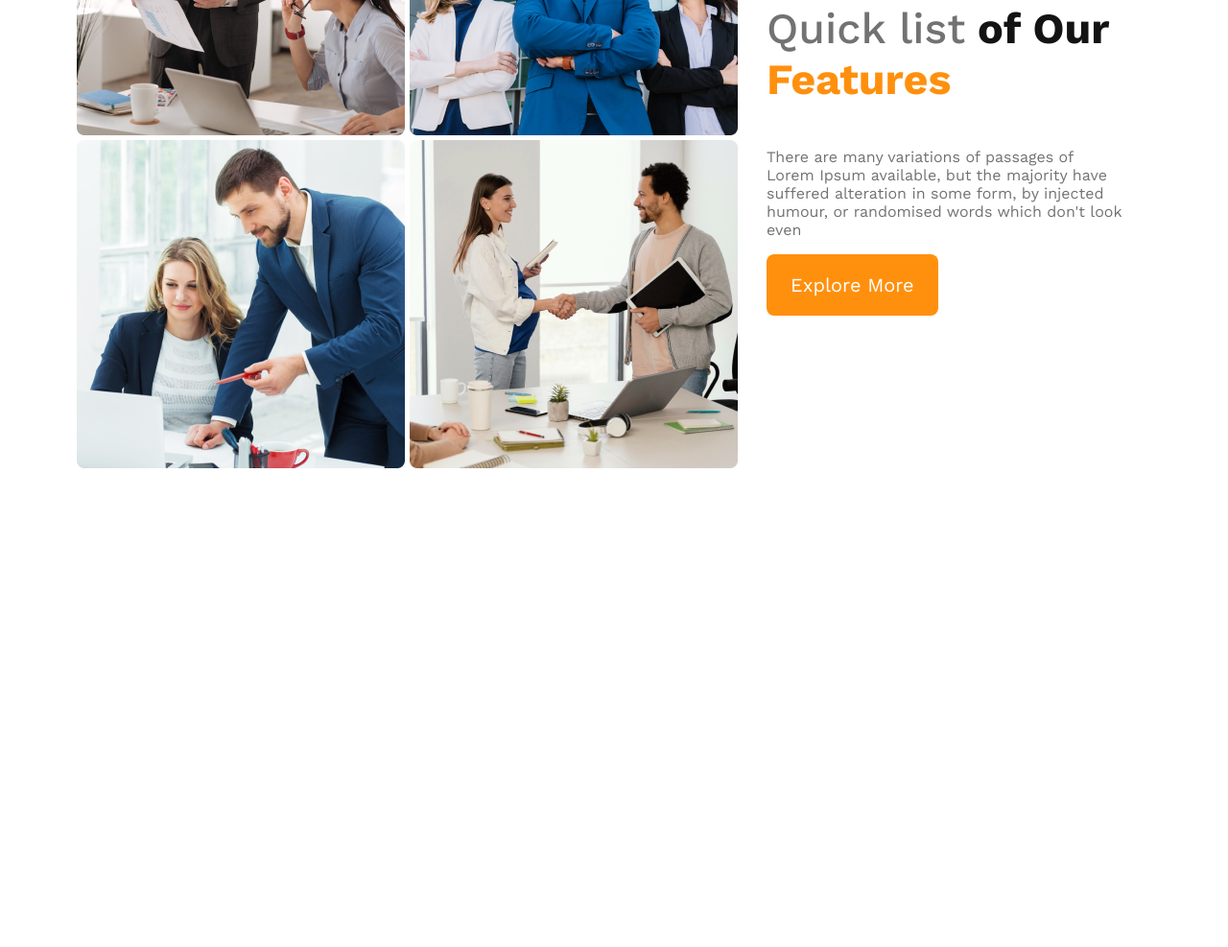
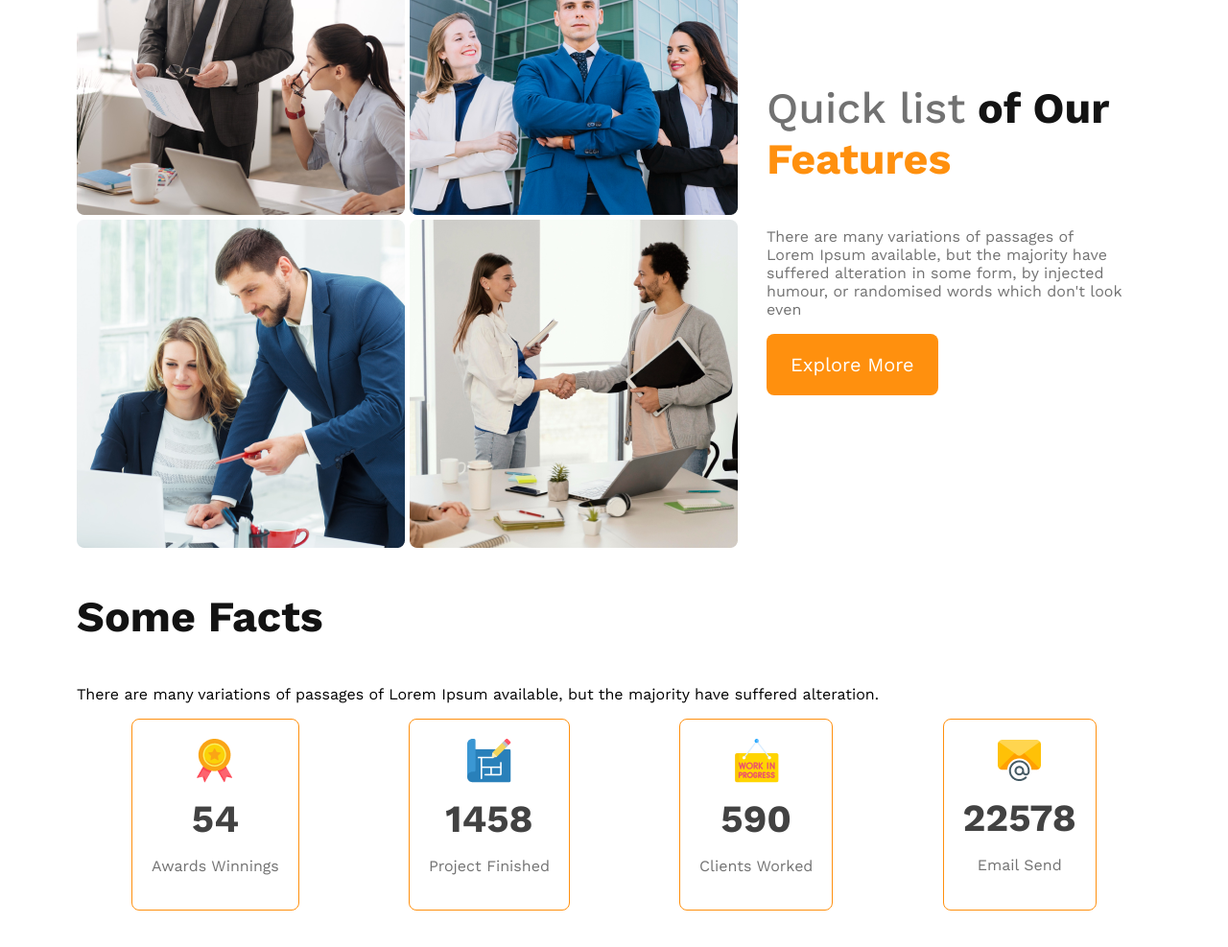
Before and after one commit to mdrezaulislam100/g3-architects-website, a plain HTML site: page index.html in a window 1280 px wide. Shown: the part 1207-2194 px from the top of the page at 96% size. Before the commit the page ends 1735 px from the top, so only its background shows below. Drawn offline with nearby package versions, Linux system fonts and the light colour scheme.

Commit message:
added file folder

```diff
--- a/index.html
+++ b/index.html
@@ -12,7 +12,7 @@
     <!-- header starting -->
     <header>
         <nav>
-            <h3 class="nav-title">G3 Architects</h3>
+            <h3 class="section-title">G3 Architects</h3>
             <ul>
                 <li><a href="">Home</a></li>
                 <li><a href="">About</a></li>
@@ -47,6 +47,38 @@
                 <button class="btn-primary">Explore More</button>
             </div>
         </section>
+        <!-- features section -->
+        <section class="features">
+
+        </section>
+        <!-- facts section -->
+        <section class="facts">
+            <h3 class="section-title">Some Facts</h3>
+            <p>There are many variations of passages of Lorem Ipsum available, but the majority have suffered alteration.</p>
+            <div class="facts-card-container">
+                <!-- .card*4>img+h2.card-stats+p.card-title -->
+                <div class="card">
+                    <img src="images/icons/ribon.png" alt="">
+                    <h2 class="card-stats">54</h2>
+                    <p class="card-title text-light-grayu">Awards Winnings</p>
+                </div>
+                <div class="card">
+                    <img src="images/icons/projects.png" alt="">
+                    <h2 class="card-stats">1458</h2>
+                    <p class="card-title text-light-grayu">Project Finished</p>
+                </div>
+                <div class="card">
+                    <img src="images/icons/customers.png" alt="">
+                    <h2 class="card-stats">590</h2>
+                    <p class="card-title text-light-grayu">Clients Worked</p>
+                </div>
+                <div class="card">
+                    <img src="images/icons/email.png" alt="">
+                    <h2 class="card-stats">22578</h2>
+                    <p class="card-title text-light-grayu">Email Send</p>
+                </div>
+            </div>
+        </section>
     </main>
     <footer>
 
--- a/styles/architest.css
+++ b/styles/architest.css
@@ -22,6 +22,11 @@
     cursor: pointer;
     border: 0;
 }
+.section-title {
+    font-size: 2.8rem;
+    font-weight: 700;
+    color: #131313;
+}
 
 /* header styles */
 header {
@@ -35,11 +40,7 @@ nav {
     align-items: center;
 }
 
-nav title {
-    font-size: 2.8rem;
-    font-weight: 700;
-    color: #131313;
-}
+
 
 nav>ul {
     display: flex;
@@ -116,8 +117,28 @@ main{
     font-weight: 700;
 }
 
-
-
+/* facts section */
+.facts-card-container{
+    display: flex;
+    justify-content: space-around;
+}
+.facts-card-container .card{
+    border-radius: 8px;
+    border: 1px solid #FF900E;
+    text-align: center;
+    padding: 20px;
+}
+.facts-card-container.card-title{
+    font-weight: 600;
+    font-size: 1.25rem;
+    margin-top: 5px;
+}
+.facts-card-container .card-stats{
+    font-size: 2.5rem;
+    color: #424242;
+    margin-top: 10px;
+    margin-bottom: 10px;
+}
 
 
 /* responsive media queries*/
```
